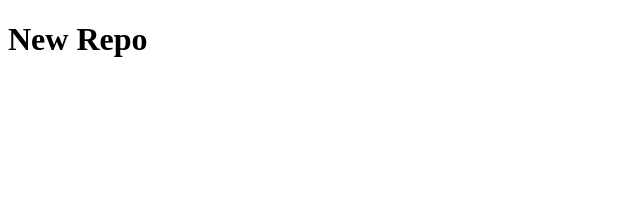
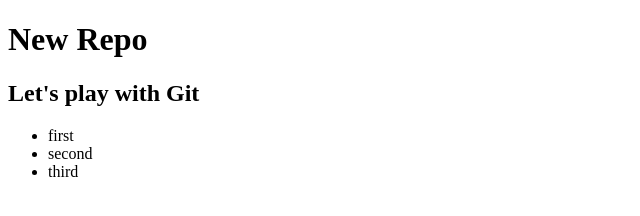
Before and after one commit to 5Akan/NewRepo, a plain HTML site: page index-2.html in a window 1280 px wide. Shown: the whole page, without its empty margins (0-640 px from the left). Drawn offline with Linux system fonts and the light colour scheme.

Commit message:
New header and lines

```diff
--- a/index-2.html
+++ b/index-2.html
@@ -8,5 +8,11 @@
 </head>
 <body>
     <h1>New Repo</h1>
+    <h2>Let's play with Git</h2>
+    <ul>
+        <li class="lines">first</li>
+        <li class="lines">second</li>
+        <li class="lines">third</li>
+    </ul>
 </body>
 </html>
```
